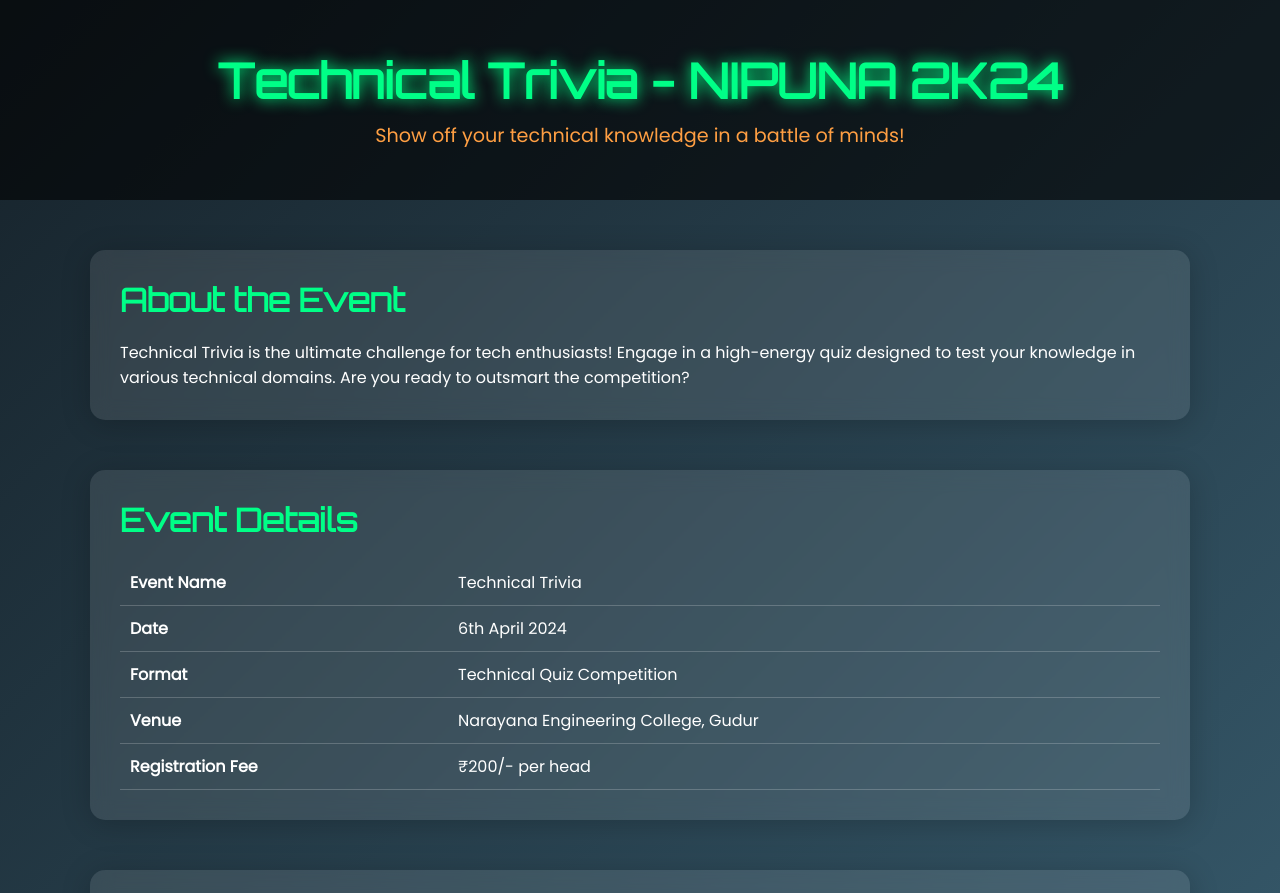
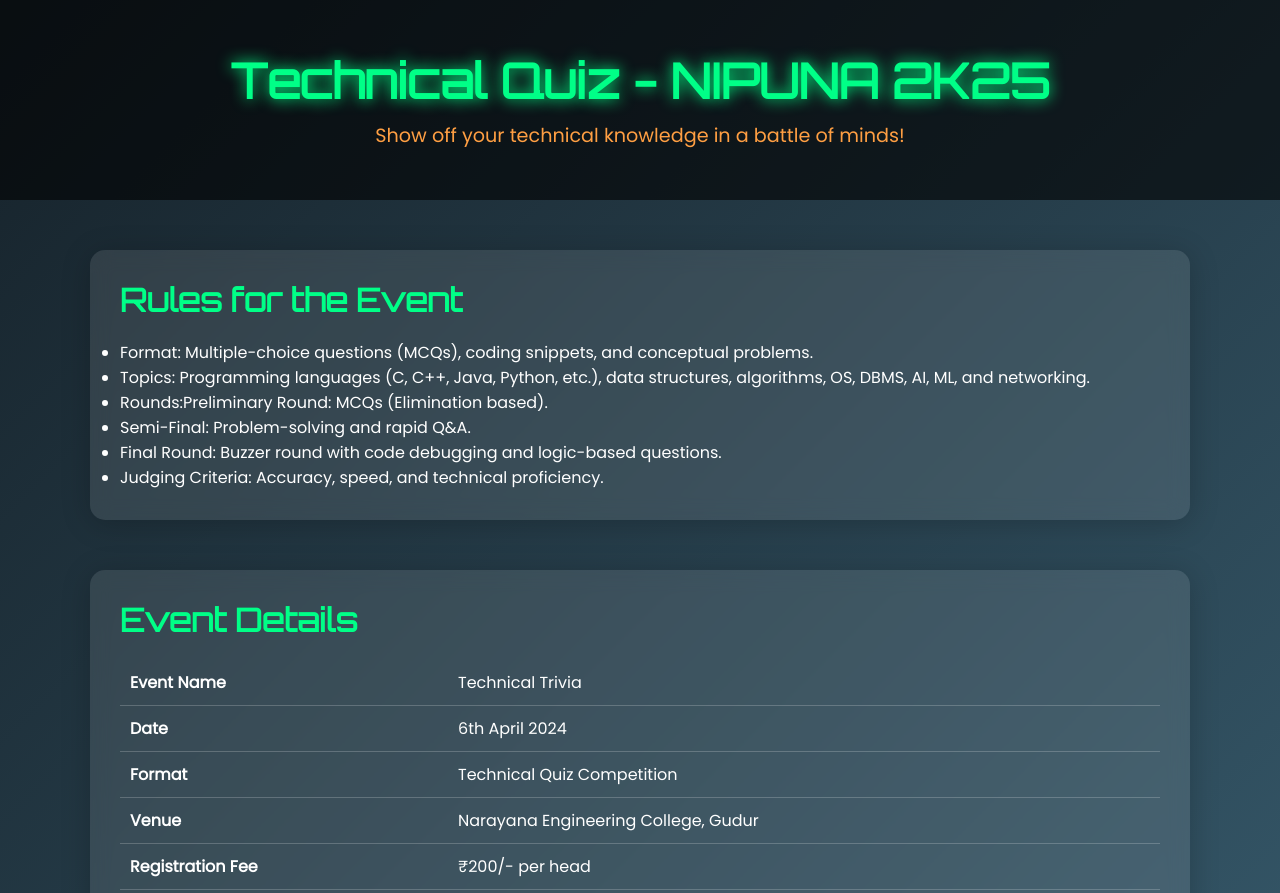
Before and after one commit to SyedAbrarAhmad/technical, a plain HTML site: page index.html in a window 1280 px wide. Shown: the top 893 px of the page. Drawn offline with Linux system fonts and the light colour scheme.

Commit message:
Update index.html

```diff
--- a/index.html
+++ b/index.html
@@ -3,7 +3,7 @@
 <head>
   <meta charset="UTF-8">
   <meta name="viewport" content="width=device-width, initial-scale=1.0">
-  <title>Technical Trivia - NIPUNA 2K24</title>
+  <title>Technical Quiz - NIPUNA 2K25</title>
   <link href="https://fonts.googleapis.com/css2?family=Orbitron&family=Poppins&display=swap" rel="stylesheet">
   <style>
     * {
@@ -98,13 +98,25 @@
 <body>
 
   <header>
-    <h1>Technical Trivia - NIPUNA 2K24</h1>
+    <h1>Technical Quiz - NIPUNA 2K25</h1>
     <p>Show off your technical knowledge in a battle of minds!</p>
   </header>
 
   <section class="card">
-    <h2>About the Event</h2>
-    <p>Technical Trivia is the ultimate challenge for tech enthusiasts! Engage in a high-energy quiz designed to test your knowledge in various technical domains. Are you ready to outsmart the competition?</p>
+    <h2>Rules for the Event</h2>
+    <ul>
+      <li>Format: Multiple-choice questions (MCQs), coding snippets, and conceptual problems.
+</li>
+      <li>Topics: Programming languages (C, C++, Java, Python, etc.), data structures, algorithms, OS, DBMS, AI, ML, and networking.
+</li>
+      <li>Rounds:Preliminary Round: MCQs (Elimination based).
+</li>
+      <li>Semi-Final: Problem-solving and rapid Q&A.
+      </li>
+      <li>Final Round: Buzzer round with code debugging and logic-based questions.
+</li>
+      <li>Judging Criteria: Accuracy, speed, and technical proficiency.</li>
+    </ul>
   </section>
 
   <section class="card">
@@ -136,7 +148,7 @@
   <section class="card coordinators">
     <h2>Event Coordinators</h2>
     <ul>
-      <li>Mr. P.K. Venkateswar Lal (Ph. 8121979628)</li>
+      <li>Mr.P.K.Venkateswar Lal(Ph. 8121979628)</li>
       <li>Mrs. P. Madhavi (Ph. 8639235988)</li>
       <li>Mr. P. Muthyalu (Ph. 7981859800)</li>
     </ul>
@@ -145,7 +157,7 @@
   <a href="#" class="register-btn">Register Now</a>
 
   <footer>
-    <p>&copy; 2024 NIPUNA 2K24 | Narayana Engineering College, Gudur</p>
+    <p>&copy; 2025 NIPUNA 2K25 | Narayana Engineering College, Gudur</p>
   </footer>
 
 </body>
```
